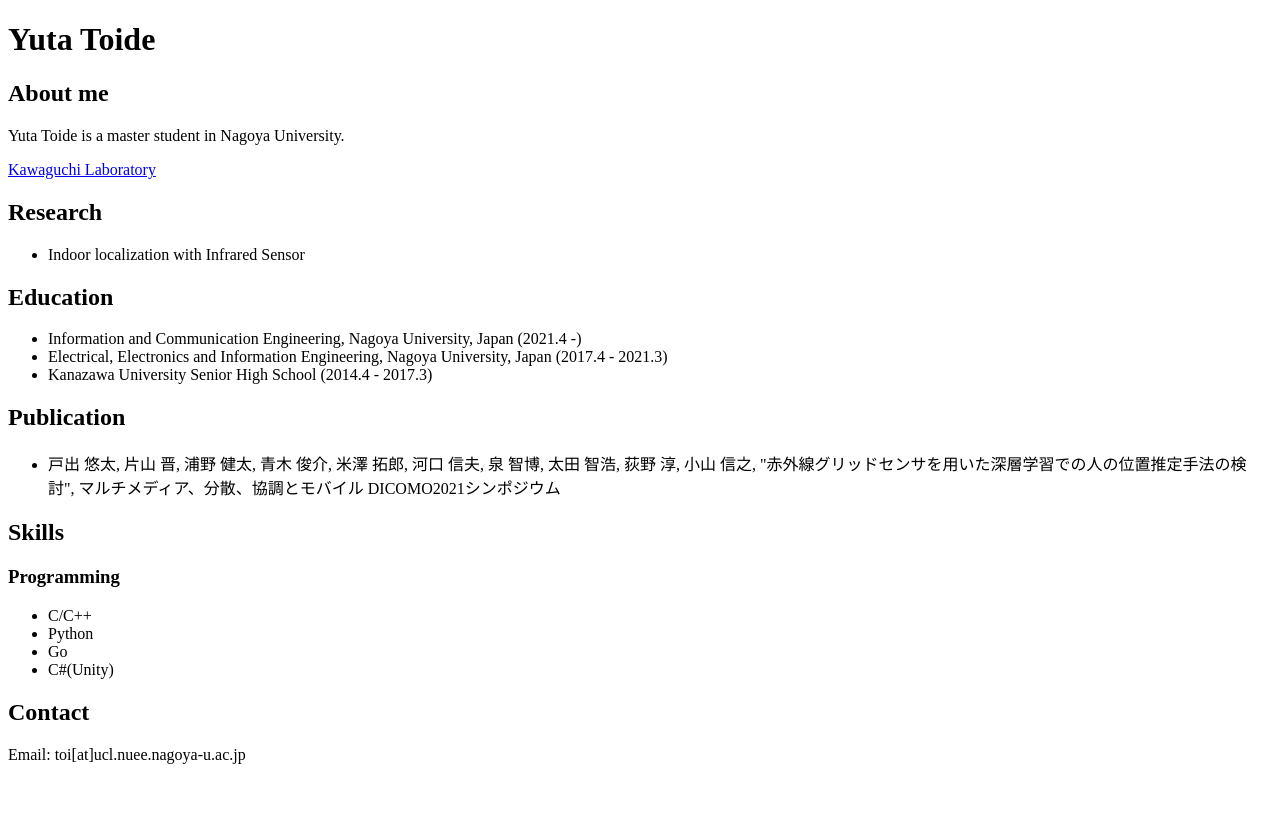
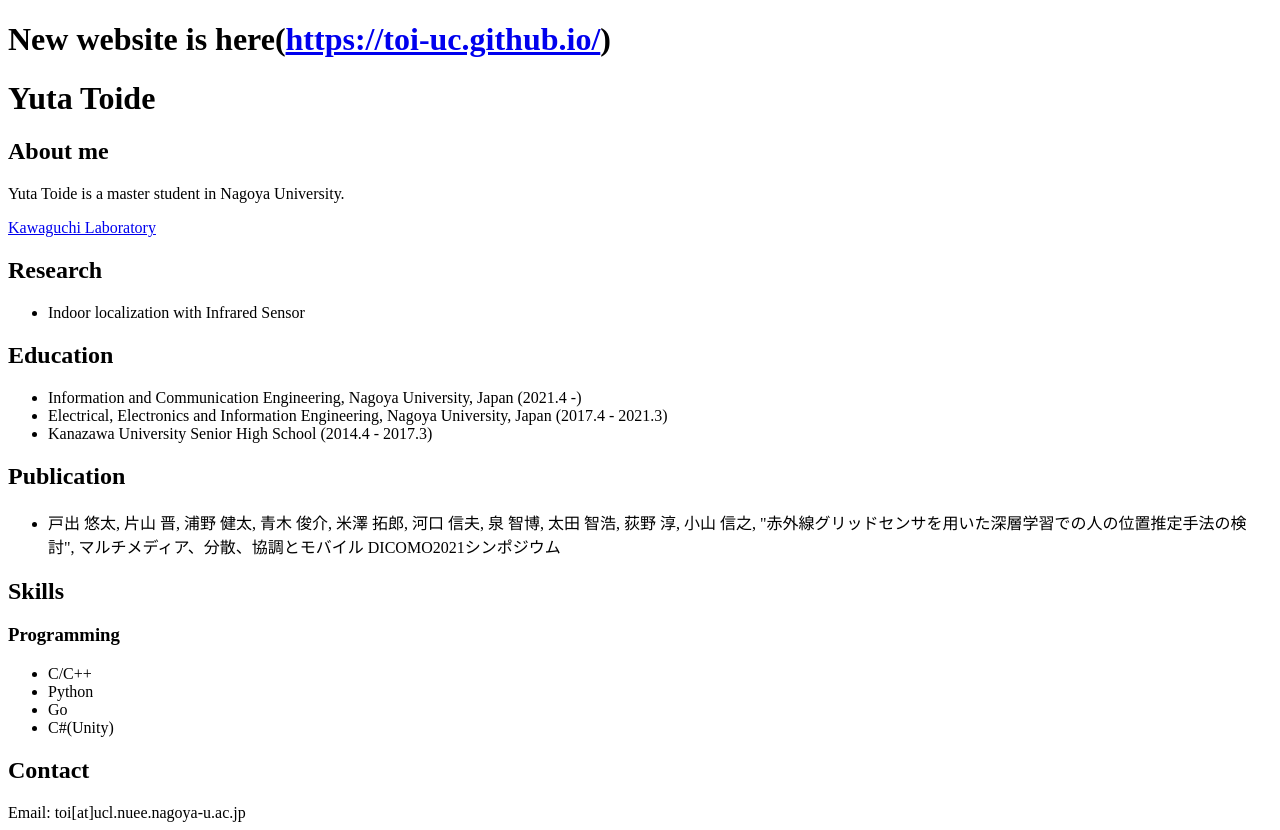
Before and after one commit to toi-uc/test_page, a plain HTML site: page index.html in a window 1280 px wide. Before the commit the page ends 800 px from the top, so only its background shows below. Drawn offline with Linux system fonts and the light colour scheme.

Commit message:
add link to new website

```diff
--- a/index.html
+++ b/index.html
@@ -8,6 +8,7 @@
 </head>
 
 <body>
+    <h1>New website is here(<a href="https://toi-uc.github.io/">https://toi-uc.github.io/</a>)<br></h1>
     <h1>Yuta Toide</h1>
     <h2>About me</h2>
     <p>Yuta Toide is a master student in Nagoya University.</p>
```
